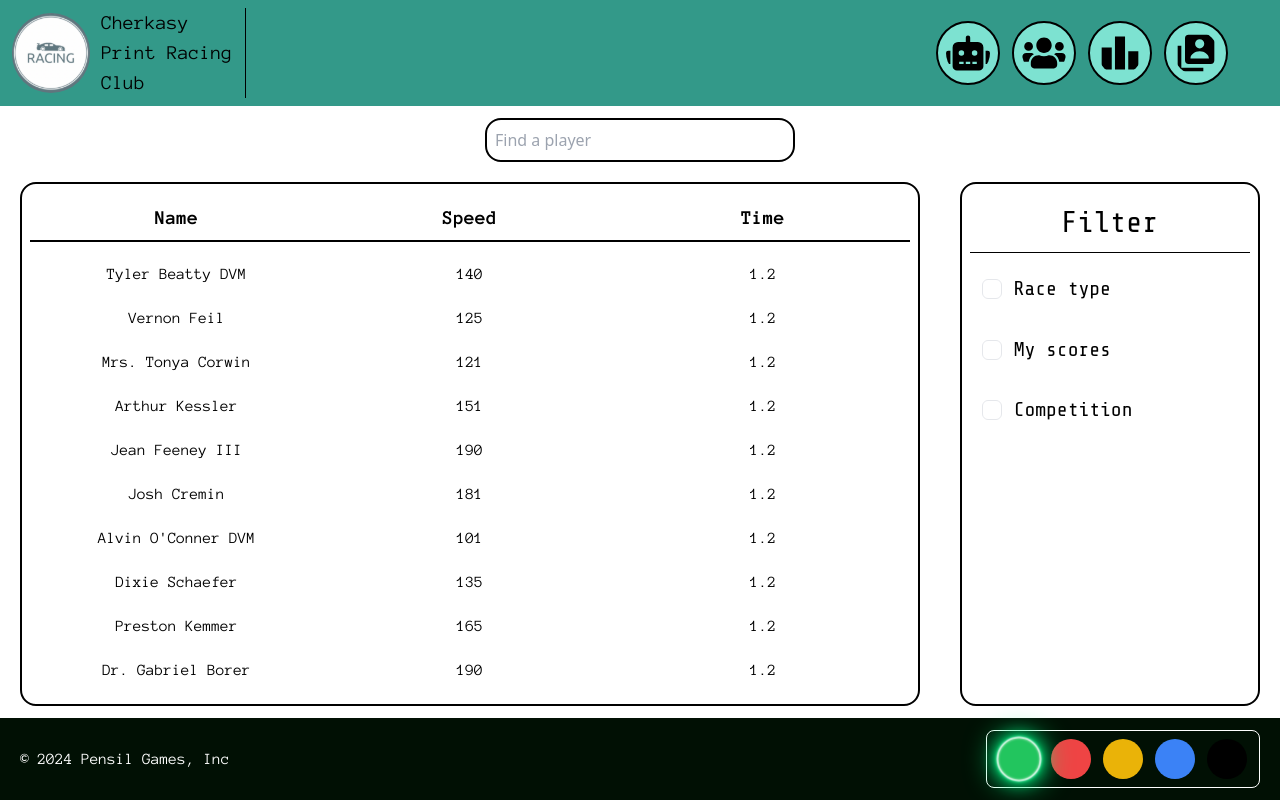
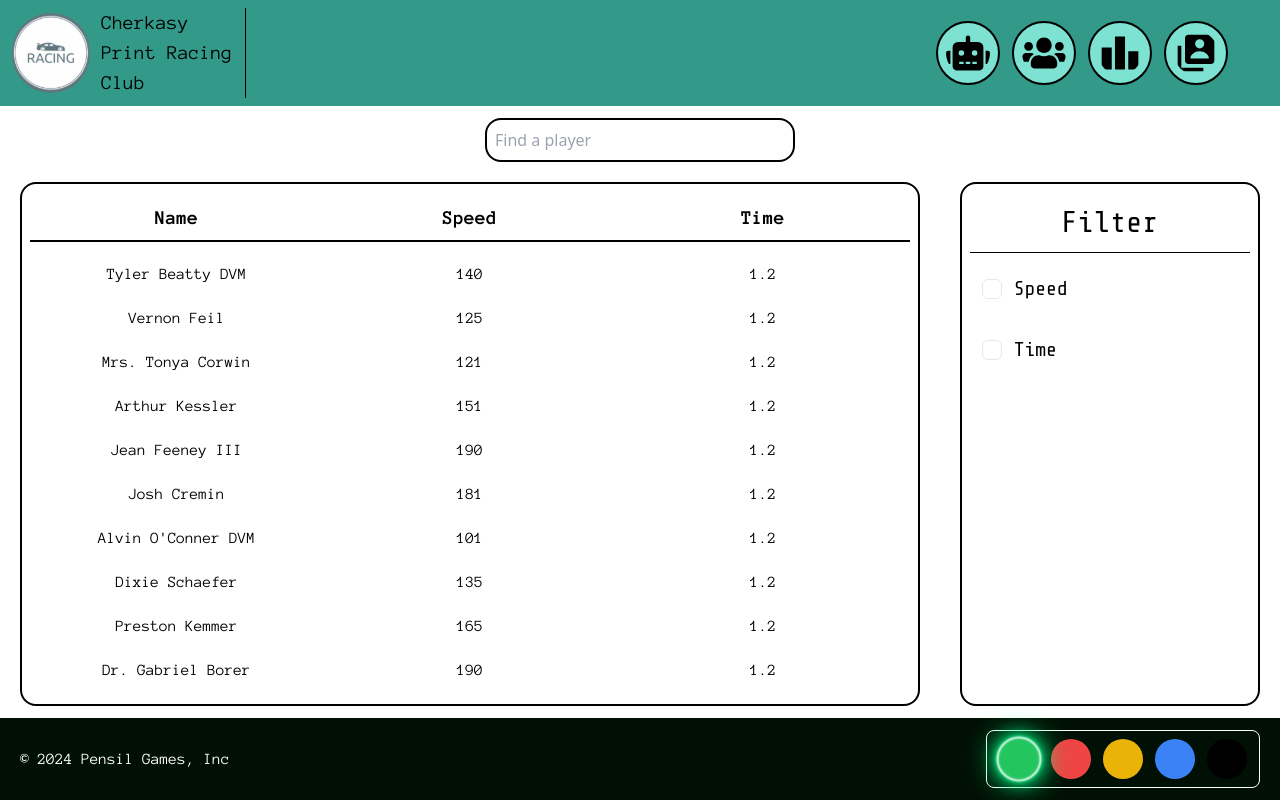
Before and after one commit to AlexTkCk/diploma_everlabs, a React (Create React App) app in the folder client/: page /leaderboard in a window 1280 px wide. Built offline with nearby package versions, Linux system fonts and the light colour scheme.

Commit message:
l-7-leaderboard/2/remake of filters

```diff
--- a/client/src/pages/LeaderBoard.tsx
+++ b/client/src/pages/LeaderBoard.tsx
@@ -61,9 +61,8 @@ const LeaderBoard = () => {
         <div className="w-1/4 h-full border-2 border-black rounded-2xl py-5 px-2 font-primary flex flex-col gap-3 items-center">
           <span className="text-center text-3xl">Filter</span>
           <hr className="border-black w-full" />
-          <Checkbox value="Race type" id="rt" />
-          <Checkbox value="My scores" id="ms" />
-          <Checkbox value="Competition" id="comp" />
+          <Checkbox value="Speed" id="rt" />
+          <Checkbox value="Time" id="ms" />
         </div>
       </div>
     </motion.div>
```
